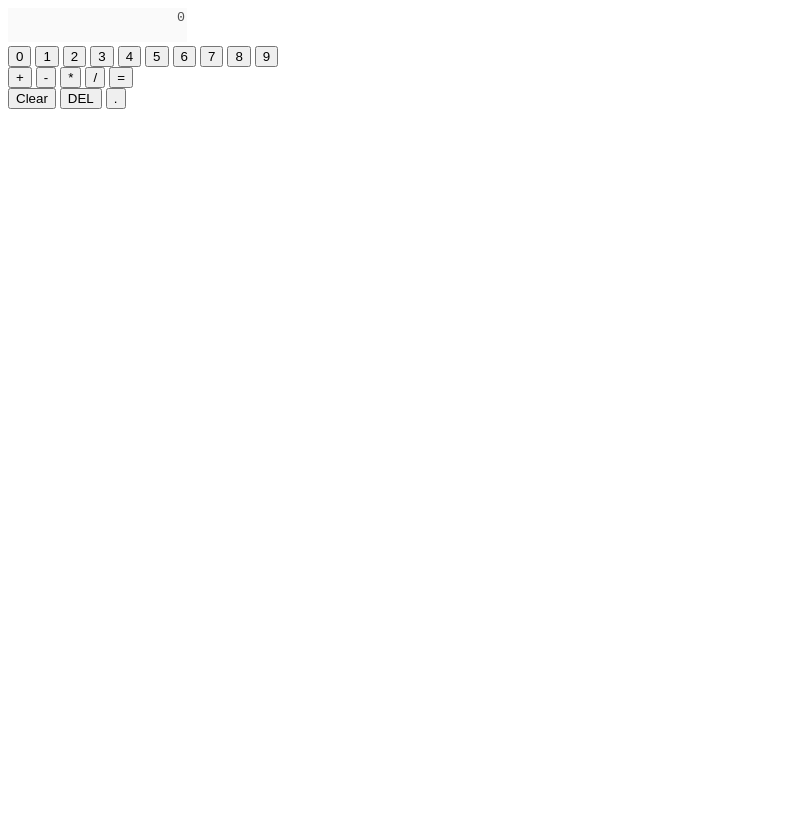
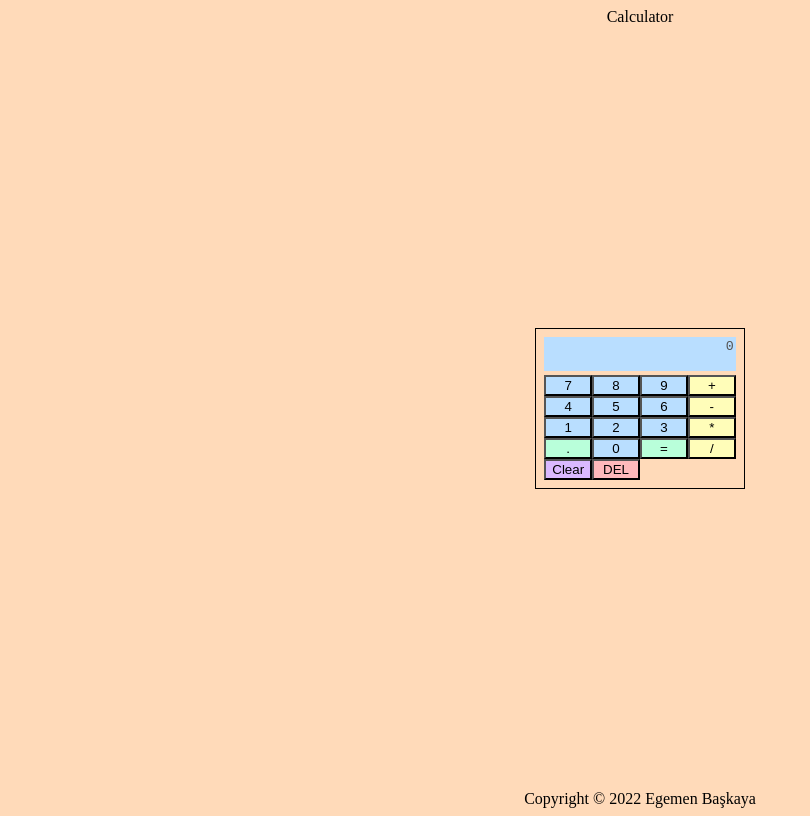
Before and after one commit to ebaskaya/calculator, a plain HTML site: page index.html in a window 1280 px wide. Shown: the whole page, without its empty margins (0-810 px from the left). Drawn offline with Linux system fonts and the light colour scheme.

Commit message:
Style elements

```diff
--- a/css/styles.css
+++ b/css/styles.css
@@ -1,5 +1,73 @@
+:root {
+    --diamond: #B9DEFF;
+}
+
+#header, #footer{
+
+}
+
+html {
+    box-sizing: border-box;
+  }
+  *,
+  *::before,
+  *::after {
+    box-sizing: inherit;
+  }
+
+body{
+
+    height: 100vh;
+    display: flex;
+    align-items: center;
+    flex-direction: column;
+    justify-content: space-between;
+    background-color: peachpuff;
+
+}
+
+.utility{
+    background-color: #B9FFDA;
+}
+
 #screen{
+    width: 100%;
     resize: none;
     border: none;
     text-align: right;
+    background-color: var(--diamond)
 }
+
+#calculator{
+    border: 1px solid;
+    padding: 1vh;
+
+
+}
+
+
+
+.num{
+    background-color: var(--diamond);
+}
+
+#buttons {
+    display:grid;
+    grid-template-columns: repeat(4, 1fr);
+
+}
+
+#buttons .child{
+
+}
+
+.operator {
+    background-color: #FFFDB9;
+}
+
+#AC{
+    background-color: #DAB9FF
+}
+#delete{
+    background-color: #FFB9BB
+}
--- a/index.html
+++ b/index.html
@@ -9,30 +9,37 @@
     <link rel="stylesheet" href="css/styles.css">
 </head>
 <body>
+    <div id="header">Calculator</div>
+    <div id = 'calculator'>
         <textarea disabled id = screen></textarea>
-    <div class="numbers container">
-        <button class="num">0</button>
+        <div id="buttons">
+            <button class="num">7</button>
+            <button class="num">8</button>
+            <button class="num">9</button>
+            <button class="operator">+</button>
+            <button class="num">4</button>
+            <button class="num">5</button>
+            <button class="num">6</button>
+            <button class="operator">-</button>
             <button class="num">1</button>
             <button class="num">2</button>
             <button class="num">3</button>
-        <button class="num">4</button>
-        <button class="num">5</button>
-        <button class="num">6</button>
-        <button class="num">7</button>
-        <button class="num">8</button>
-        <button class="num">9</button>
+            <button class="operator">*</button>
+            <button id="dot" class="utility">.</button>
+            <button class="num">0</button>
+            <button id="equals" class="utility">=</button>
+
+
+            <button class="operator">/</button>
+
+            <button id="AC">Clear</button>
+            <button id="delete">DEL</button>
         </div>
-    <div class="operators container">
-        <button class="operator">+</button>
-        <button class="operator">-</button>
-        <button class="operator">*</button>
-        <button class="operator">/</button>
-        <button id="equals">=</button>
+
+
         </div>
-    <div class="utility container">
-        <button id="AC" class="utility">Clear</button>
-        <button id="delete" class="utility">DEL</button>
-        <button id="dot" class="utility">.</button>
     </div>
+    <div id="footer">Copyright © 2022 Egemen Başkaya</div>
+
 </body>
 </html>
```
Lines whose indentation alone changed are shown as unchanged.
